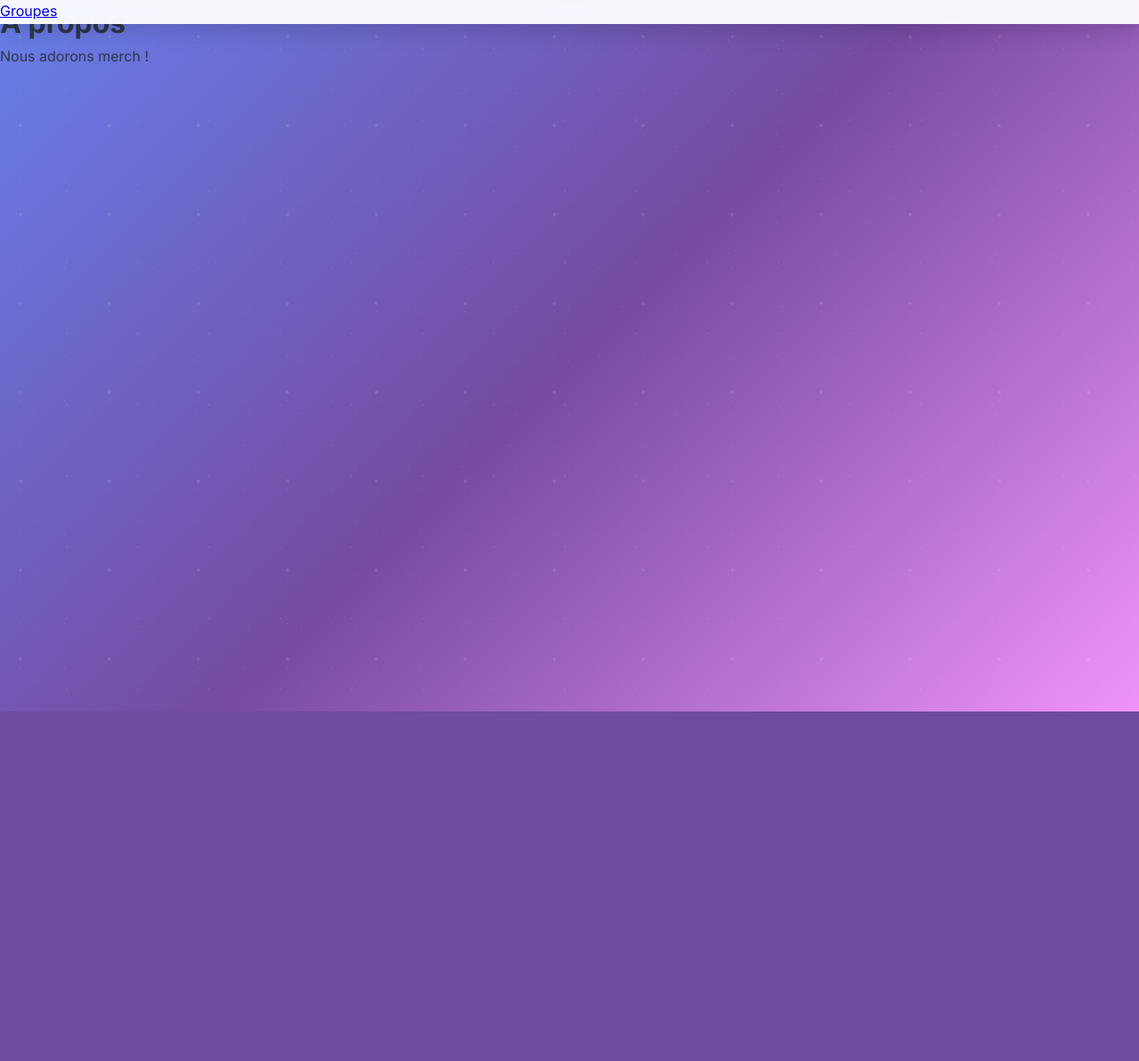
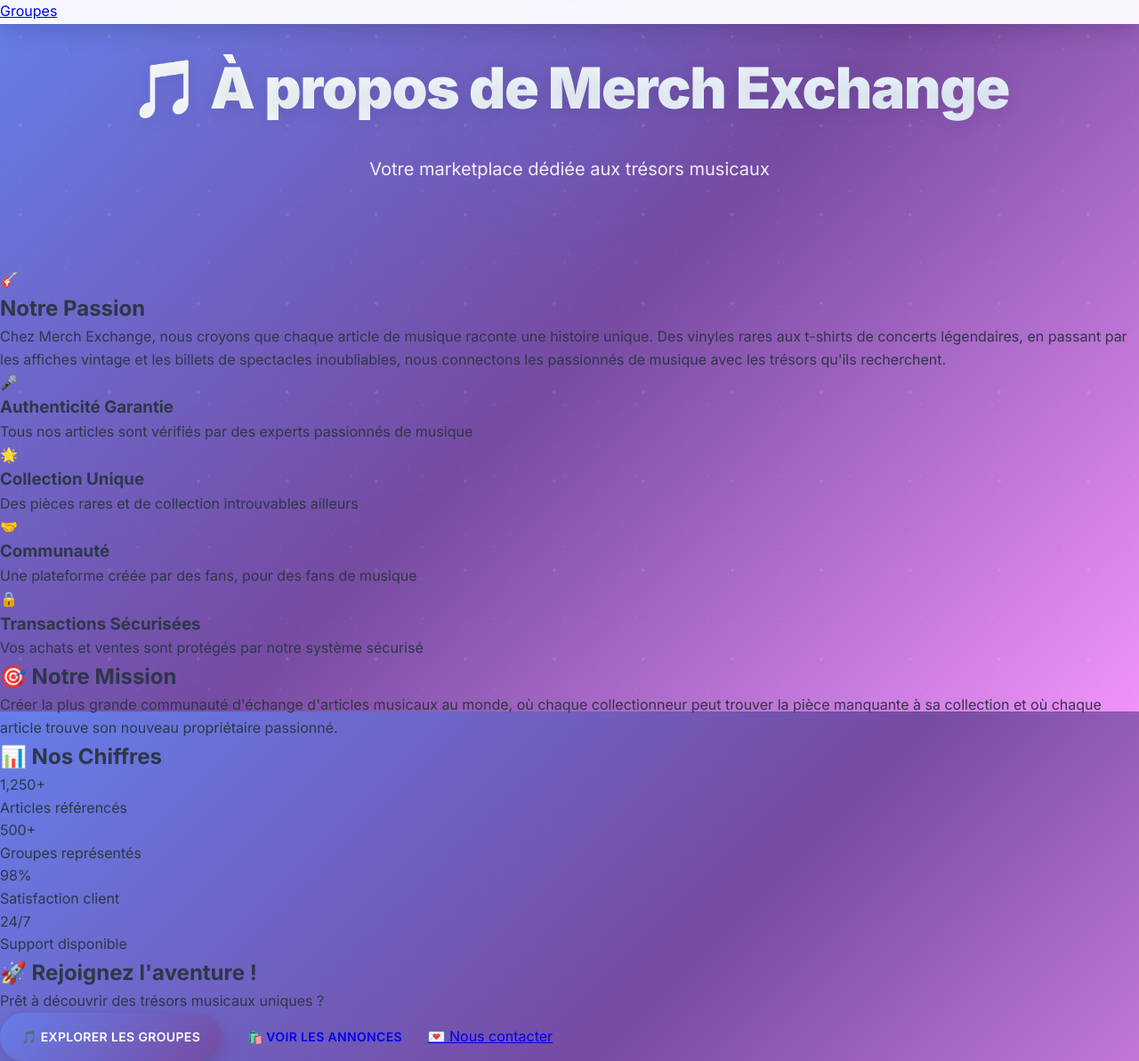
Before and after one commit to V14NN3Y/Open_classroom, a Django app: page /about-us/ in a window 1280 px wide. Shown: the whole page at 89% size. Before the commit the page ends 800 px from the top, so only its background shows below. Run offline with Django 5.2, Linux system fonts and the light colour scheme.

Commit message:
Enhance: about page with detailed content and improved layout for Merch Exchange

```diff
--- a/Django/merchex/listings/templates/listings/about.html
+++ b/Django/merchex/listings/templates/listings/about.html
@@ -1,5 +1,99 @@
 {% extends 'listings/base.html' %}
+{% block title %}À propos - Merch Exchange{% endblock %}
 {% block content %}
-<h1>À propos</h1>
-<p>Nous adorons merch !</p>
+
+<div class="about-container">
+    <div class="hero-section">
+        <h1>🎵 À propos de Merch Exchange</h1>
+        <p class="hero-subtitle">Votre marketplace dédiée aux trésors musicaux</p>
+    </div>
+
+    <div class="about-content">
+        <div class="about-main-card">
+            <div class="about-icon">🎸</div>
+            <h2>Notre Passion</h2>
+            <p class="about-description">
+                Chez Merch Exchange, nous croyons que chaque article de musique raconte une histoire unique.
+                Des vinyles rares aux t-shirts de concerts légendaires, en passant par les affiches vintage
+                et les billets de spectacles inoubliables, nous connectons les passionnés de musique avec
+                les trésors qu'ils recherchent.
+            </p>
+        </div>
+
+        <div class="features-grid">
+            <div class="feature-card">
+                <div class="feature-icon">🎤</div>
+                <h3>Authenticité Garantie</h3>
+                <p>Tous nos articles sont vérifiés par des experts passionnés de musique</p>
+            </div>
+
+            <div class="feature-card">
+                <div class="feature-icon">🌟</div>
+                <h3>Collection Unique</h3>
+                <p>Des pièces rares et de collection introuvables ailleurs</p>
+            </div>
+
+            <div class="feature-card">
+                <div class="feature-icon">🤝</div>
+                <h3>Communauté</h3>
+                <p>Une plateforme créée par des fans, pour des fans de musique</p>
+            </div>
+
+            <div class="feature-card">
+                <div class="feature-icon">🔒</div>
+                <h3>Transactions Sécurisées</h3>
+                <p>Vos achats et ventes sont protégés par notre système sécurisé</p>
+            </div>
+        </div>
+
+        <div class="team-section">
+            <h2>🎯 Notre Mission</h2>
+            <div class="mission-card">
+                <p>
+                    Créer la plus grande communauté d'échange d'articles musicaux au monde,
+                    où chaque collectionneur peut trouver la pièce manquante à sa collection
+                    et où chaque article trouve son nouveau propriétaire passionné.
+                </p>
+            </div>
+        </div>
+
+        <div class="stats-section">
+            <h2>📊 Nos Chiffres</h2>
+            <div class="stats-grid">
+                <div class="stat-item">
+                    <div class="stat-number">1,250+</div>
+                    <div class="stat-label">Articles référencés</div>
+                </div>
+                <div class="stat-item">
+                    <div class="stat-number">500+</div>
+                    <div class="stat-label">Groupes représentés</div>
+                </div>
+                <div class="stat-item">
+                    <div class="stat-number">98%</div>
+                    <div class="stat-label">Satisfaction client</div>
+                </div>
+                <div class="stat-item">
+                    <div class="stat-number">24/7</div>
+                    <div class="stat-label">Support disponible</div>
+                </div>
+            </div>
+        </div>
+
+        <div class="cta-section">
+            <h2>🚀 Rejoignez l'aventure !</h2>
+            <p>Prêt à découvrir des trésors musicaux uniques ?</p>
+            <div class="cta-buttons">
+                <a href="{% url 'band-list' %}" class="btn-primary">
+                    🎵 Explorer les groupes
+                </a>
+                <a href="{% url 'lists' %}" class="btn-secondary">
+                    🛍️ Voir les annonces
+                </a>
+                <a href="{% url 'contact' %}" class="btn-accent">
+                    💌 Nous contacter
+                </a>
+            </div>
+        </div>
+    </div>
+</div>
 {% endblock %}
```
